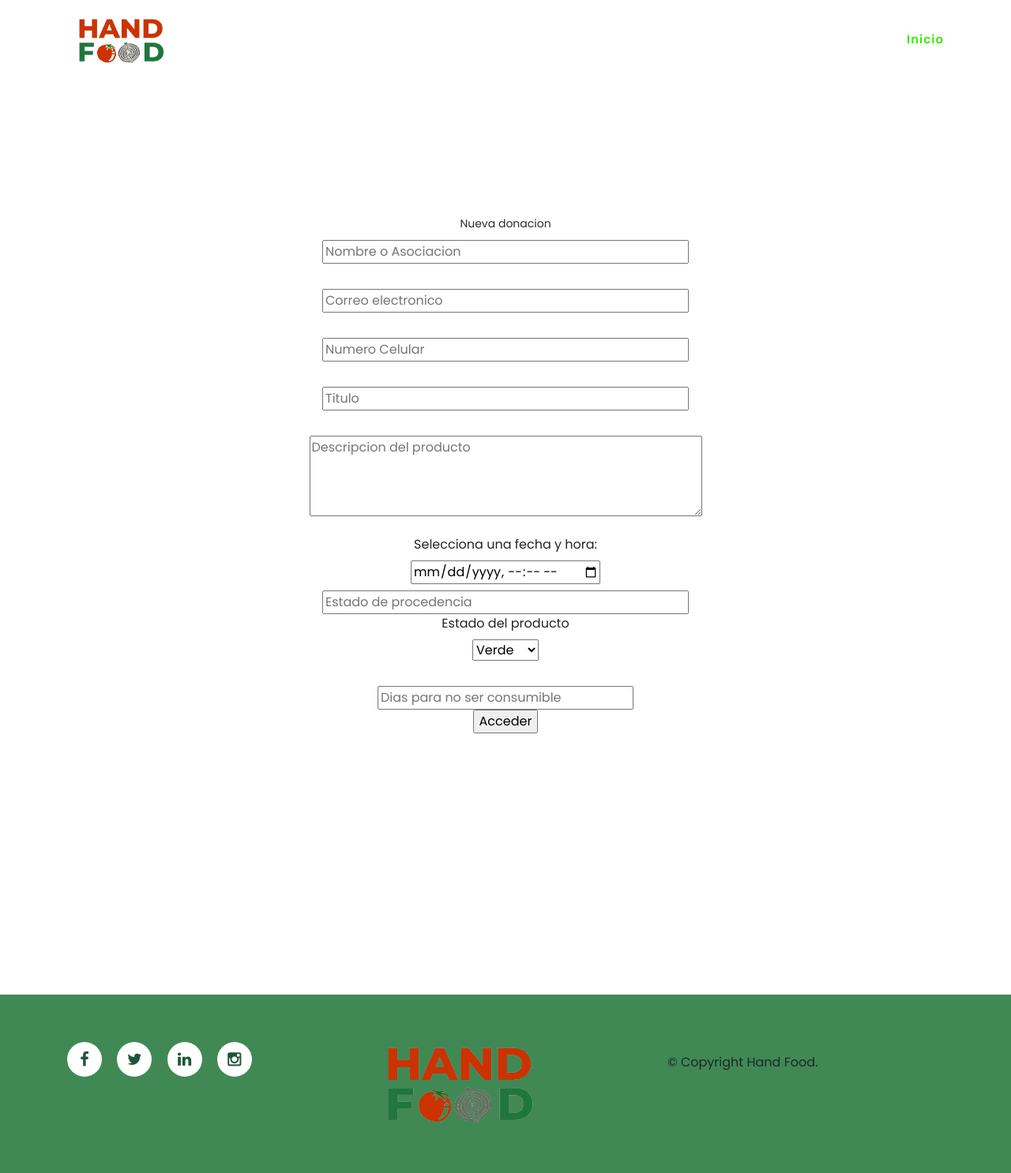
After one commit to Aldozet/Spider-web, a PHP site: page /perfilUsuario.php in a window 1280 px wide. The commit adds this page. Shown: the whole page at 79% size. Run offline with PHP 8.4, Linux system fonts and the light colour scheme.

Commit message:
CORRECIONES
Ortografia y mas

```diff
--- a/assets/css/templatemo-klassy-cafe.css
+++ b/assets/css/templatemo-klassy-cafe.css
@@ -1676,3 +1676,89 @@ responsive
   width: 15em;
 
 }
+
+.FormSecion{
+
+
+}
+
+#iconoUsuario {
+  width: 10em;
+  border: #ffffff solid 1em;
+  border-radius: 5em;
+  margin-top: 10em;
+  align-items: center;
+  align-self: center;
+}
+
+#Registro {
+  color: #ffffff;
+  /* color de letra*/
+  background-color: #F68B11;
+  /* color de fondo*/
+  border-radius: 1em;
+  padding-left: 1em;
+  padding-right: 1em;
+  padding-top: 6.5px;
+  padding-bottom: 6px;
+  margin-left: 7em;
+  margin-right: 1em;
+  text-decoration: none;
+  /* Quita subrayado*/
+  font-family: 'Century Gothic';
+  font-weight: bold;
+}
+
+.container form#inicioSesion {
+  display: flex;
+  flex-direction: column;
+  align-items: center;
+  justify-content: center;
+  height: 100vh;
+  /* Esto centra verticalmente el formulario en la pantalla */
+}
+
+.container form#registroDonacion{
+    display: flex;
+    flex-direction: column;
+    align-items: center;
+    justify-content: center;
+    height: 150vh;
+
+}
+
+#semaforoVerde{
+
+  color: #36ed04;
+
+}
+
+#semaforoAmarillo{
+
+  color: yellow;
+}
+
+#donante{
+    background-color: #267d504a;
+    border-color: #1d5538;
+    border-style: solid;
+    border-radius: 1em;
+    padding: 1em;
+}
+
+#donante2 {
+  background-color: #9cba26a8;
+  border-color: #1d5538;
+  border-style: solid;
+  border-radius: 1em;
+  padding: 1em;
+}
+
+#pedido{
+
+  border: 1px;
+  border-color: #1d5538;
+  border-radius: 3px;
+  background-color: #b5f7d5;
+
+}
--- /dev/null
+++ b/back/con_db.php
@@ -0,0 +1,12 @@
+<?php
+
+$conex = new mysqli("localhost", "root", "", "handfood", "3306");
+$conex->set_charset("utf8");
+
+/*if (!$conex) {
+
+        die("Error de conexión: " . mysqli_connect_error());
+    } else {
+
+        echo "Conexión exitosa";
+    }*/
--- /dev/null
+++ b/perfilUsuario.php
@@ -0,0 +1,146 @@
+<!DOCTYPE html>
+<html lang="en">
+
+<head>
+
+    <meta charset="utf-8">
+    <meta name="viewport" content="width=device-width, initial-scale=1, shrink-to-fit=no">
+    <meta name="description" content="">
+    <meta name="author" content="">
+    <link href="https://fonts.googleapis.com/css?family=Poppins:100,200,300,400,500,600,700,800,900&display=swap" rel="stylesheet">
+    <link href="https://fonts.googleapis.com/css2?family=Dancing+Script:wght@400;500;600;700&display=swap" rel="stylesheet">
+
+    <title>Klassy Cafe - Restaurant HTML Template</title>
+
+    <link rel="stylesheet" type="text/css" href="./assets/css/bootstrap.min.css">
+
+    <link rel="stylesheet" type="text/css" href="./assets/css/font-awesome.css">
+
+    <link rel="stylesheet" href="./assets/css/templatemo-klassy-cafe.css">
+
+    <link rel="stylesheet" href="./assets/css/owl-carousel.css">
+
+    <link rel="stylesheet" href="./assets/css/lightbox.css">
+
+</head>
+
+<body>
+    <!-- ***** Header Area Start ***** -->
+    <header class="header-area header-sticky">
+        <div class="container">
+            <div class="row">
+                <div class="col-12">
+                    <nav class="main-nav">
+                        <!-- ***** Logo Start ***** -->
+                        <a href="index.html" class="logo">
+                            <img id="logo" src="assets/images/Logo_Hand_Food_2-removebg-preview (1).png" align="hand food">
+
+                        </a>
+
+                        <ul class="nav">
+                            <li class="scroll-to-section"><a href="index.html" class="active">Inicio</a></li>
+                        </ul>
+                        <a class='menu-trigger'>
+                            <span>Menu</span>
+                        </a>
+                        <!-- ***** Menu End ***** -->
+                    </nav>
+                </div>
+            </div>
+        </div>
+    </header>
+    <!-- ***** Header Area End ***** -->
+
+    <main>
+        <section class="FormSecion">
+            <div class="container">
+            </div>
+        </section>
+        <section class="FormSecion">
+            <div class="container">
+                <form id="registroDonacion" name="registroDonacion" action="" method="post" enctype="multipart/form-data" autocomplete="on">
+
+                    <p id="registroDonacion">Nueva donacion</p>
+
+                    <?php
+                    include("./back/con_db.php");
+                    ?>
+
+                    <label for="nombre"></label>
+                    <input type="text" id="nombre" name="nombre" size="30" maxlength="50" placeholder="Nombre o Asociacion" required=""><br>
+
+                    <label for="correoElectronico"></label>
+                    <input type="email" id="correoElectronico" name="correoElectronico" size="30" placeholder="Correo electronico" list="listaformatos" required="">
+                    <datalist>
+                        <option>.com</option>
+                        <option>.mx</option>
+                        <option>.com.mx</option>
+                        <option>.org</option>
+                    </datalist><br>
+
+                    <label for="numeroCelular"></label>
+                    <input type="tel" id="numeroCelular" name="numeroCelular" size="30" maxlength="10" placeholder="Numero Celular">
+                    <br>
+
+                    <label for="titulo"></label>
+                    <input type="text" id="titulo" name="titulo" size="30" maxlength="50" placeholder="Titulo">
+                    <br>
+
+                    <label for="descripcion"></label>
+                    <textarea type="text" id="descripcion" name="descripcion" rows="4" cols="34" maxlength="250" placeholder="Descripcion del producto"></textarea>
+                    <br>
+
+                    <label for="diaHora">Selecciona una fecha y hora:</label>
+                    <input type="datetime-local" id="diaHora" name="diaHora">
+
+                    <label for="estadoProcedencia"></label>
+                    <input type="text" id="estadoProcedencia" name="estadoProcedencia" size="30" maxlength="50" placeholder="Estado de procedencia">
+
+                    <label for="estadoProducto"> Estado del producto</label>
+                    <select id="estadoProducto" name="estadoProducto" required="">
+                        <option value="Verde">Verde</option>
+                        <option value="Maduro">Maduro</option>
+                        <optioSn value="Pasado">Pasado</optioSn>
+                    </select><br>
+
+                    <label for="tiempoVida"></label>
+                    <input type="number" id="tiempoVida" name="tiempoVida" size="30" maxlength="2" placeholder="Dias para no ser consumible">
+
+                    <div id="botonSecion">
+                        <input type="submit" value="Acceder" name="Subir" id="botonenvio">
+                    </div>
+            </div>
+        </section>
+
+    </main>
+    <footer>
+        <div class="container">
+            <div class="row">
+                <div class="col-lg-4 col-xs-12">
+                    <div class="right-text-content">
+                        <ul class="social-icons">
+                            <li><a href="#"><i class="fa fa-facebook"></i></a></li>
+                            <li><a href="#"><i class="fa fa-twitter"></i></a></li>
+                            <li><a href="#"><i class="fa fa-linkedin"></i></a></li>
+                            <li><a href="#"><i class="fa fa-instagram"></i></a></li>
+                        </ul>
+                    </div>
+                </div>
+                <div class="col-lg-4">
+                    <div>
+                        <a href="index.html"><img id="logo_footer" src="assets/images/Logo_Hand_Food_2-removebg-preview (1).png" alt=""></a>
+
+                    </div>
+                </div>
+                <div class="col-lg-4 col-xs-12">
+                    <div class="left-text-content">
+                        <br>© Copyright Hand Food.</br>
+                        </p>
+                    </div>
+                </div>
+            </div>
+        </div>
+    </footer>
+</body>
+
+</html>
```
Also changed, not shown: back/login.php (added, +22 -0 lines), db.sql (+9 -7 lines), index.html (+98 -20 lines), inicioSesion.php (added, +121 -0 lines), assets/images/iconoUsuario.jpg (added), back/donaciones.php (added).
